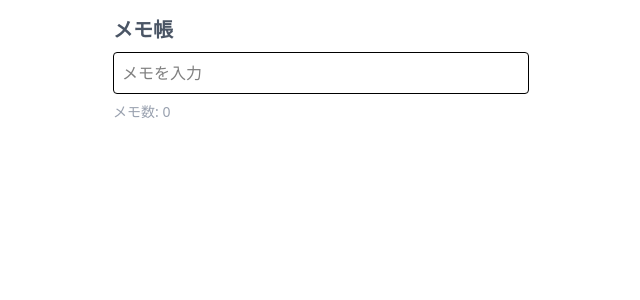
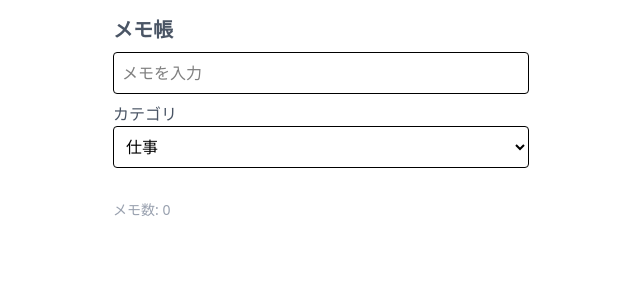
Before and after one commit to co6tter/vue-notepad-v1, a Vue app: page / in a window 1280 px wide. Shown: the top 300 px of the page, without its empty margins (319-959 px from the left). Built offline with nearby package versions, Linux system fonts and the light colour scheme.

Commit message:
feat: add category

```diff
--- a/package.json
+++ b/package.json
@@ -23,6 +23,7 @@
     "lefthook": "^1.11.3",
     "typescript": "~5.7.2",
     "vite": "^6.2.0",
+    "vite-plugin-vue-devtools": "^7.7.2",
     "vue-tsc": "^2.2.4"
   }
 }
--- a/src/components/MemoApp.vue
+++ b/src/components/MemoApp.vue
@@ -1,14 +1,17 @@
 <script setup lang="ts">
 import { ref } from "vue";
 import { useMemoStore } from "@/stores/memo";
+import { useCategoryStore } from "@/stores/category";
 
 const store = useMemoStore();
+const categoryStore = useCategoryStore();
 const newMemo = ref("");
+const selectedCategory = ref(categoryStore.categories[0]);
 const draggingIndex = ref<number | null>(null);
 
 const add = () => {
   if (newMemo.value.trim()) {
-    store.addMemo(newMemo.value.trim());
+    store.addMemo(newMemo.value.trim(), selectedCategory.value);
     newMemo.value = "";
   }
 };
@@ -57,7 +60,23 @@ const edit = (index: number, text: string) => {
       class="w-full mt-2 p-2 border rounded"
       placeholder="メモを入力"
     />
-    <p class="mt-2 text-sm text-gray-400">メモ数: {{ store.memoCount }}</p>
+    <div class="flex flex-col">
+      <label for="category" class="mt-2 text-gray-600">カテゴリ</label>
+      <select
+        id="category"
+        v-model="selectedCategory"
+        class="p-2 border rounded"
+      >
+        <option
+          v-for="category in categoryStore.categories"
+          :key="category"
+          :value="category"
+        >
+          {{ category }}
+        </option>
+      </select>
+    </div>
+    <p class="mt-8 text-sm text-gray-400">メモ数: {{ store.memoCount }}</p>
     <ul class="flex flex-col gap-2 mt-2">
       <li
         v-for="(memo, index) in store.memos"
@@ -77,6 +96,10 @@ const edit = (index: number, text: string) => {
           <span :class="{ 'line-through': memo.completed }">{{
             memo.text
           }}</span>
+          <span
+            class="text-sm text-gray-400 border border-gray-400 rounded px-1"
+            >{{ memo.category }}</span
+          >
         </div>
         <div>
           <button
--- /dev/null
+++ b/src/stores/category.ts
@@ -0,0 +1,14 @@
+import { defineStore } from "pinia";
+
+export const useCategoryStore = defineStore("category", {
+  state: () => ({
+    categories: ["仕事", "プライベート", "その他"] as string[],
+  }),
+  actions: {
+    addCategory(category: string) {
+      if (!this.categories.includes(category)) {
+        this.categories.push(category);
+      }
+    },
+  },
+});
--- a/src/stores/memo.ts
+++ b/src/stores/memo.ts
@@ -4,6 +4,7 @@ import { defineStore } from "pinia";
 interface Memo {
   text: string;
   completed: boolean;
+  category: string;
 }
 
 export const useMemoStore = defineStore("memo", {
@@ -14,8 +15,8 @@ export const useMemoStore = defineStore("memo", {
     memoCount: (state) => state.memos.length,
   },
   actions: {
-    addMemo(text: string) {
-      this.memos.push({ text, completed: false });
+    addMemo(text: string, category: string) {
+      this.memos.push({ text, completed: false, category });
     },
     editMemo(index: number, newText: string) {
       if (index >= 0 && index < this.memos.length) {
--- a/vite.config.ts
+++ b/vite.config.ts
@@ -1,11 +1,12 @@
+import path from "node:path";
+import tailwindcss from "@tailwindcss/vite";
+import vue from "@vitejs/plugin-vue";
 import { defineConfig } from "vite";
-import vue from "@vitejs/plugin-vue";
-import tailwindcss from "@tailwindcss/vite";
-import path from "node:path";
+import vueDevTools from "vite-plugin-vue-devtools";
 
 // https://vite.dev/config/
 export default defineConfig({
-  plugins: [vue(), tailwindcss()],
+  plugins: [vue(), tailwindcss(), vueDevTools()],
   resolve: {
     alias: {
       "@": path.resolve(__dirname, "src"),
```
Also changed, not shown: 1 other file (tests, documents, lock files or other folders).
